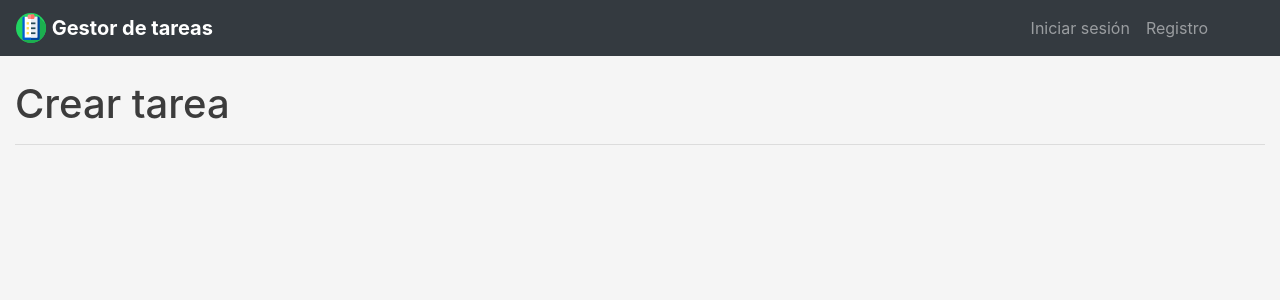
After one commit to devcoy/gestor-tareas, a Symfony app: template templates/task/create.html.twig in a window 1280 px wide. The commit adds this page. Shown: the top 300 px of the page. Run offline with Twig, Linux system fonts and the light colour scheme; the template is opened without the code that fills it, so the values that code supplies are empty; some libraries are stand-ins or nearby versions.

Commit message:
pagina de crear tarea

```diff
--- a/config/routes.yaml
+++ b/config/routes.yaml
@@ -21,3 +21,6 @@ logout:
 detail_task:
   path: /tarea/{id}
   controller: App\Controller\TaskController::detail
+create_task:
+  path: /tarea/crear
+  controller: App\Controller\TaskController::create
--- a/templates/base.html.twig
+++ b/templates/base.html.twig
@@ -35,6 +35,9 @@
 								</li>
 								<li class="nav-item">
 									<a class="nav-link" href="{{ path('tasks') }}">Mis tareas</a>
+								</li>
+								<li class="nav-item">
+									<a class="nav-link" href="{{ path('create_task') }}">Crear tarea</a>
 								</li>
 							{% endif %}
 						</ul>
--- /dev/null
+++ b/templates/task/create.html.twig
@@ -0,0 +1,10 @@
+{% extends 'base.html.twig' %}
+
+{% block title %}Crear tarea{% endblock %}
+
+{% block body %}
+
+<div>
+  <h1>Crear tarea</h1> <hr/>
+</div>
+{% endblock %}
```
Also changed, not shown: src/Controller/TaskController.php (+9 -0 lines).
